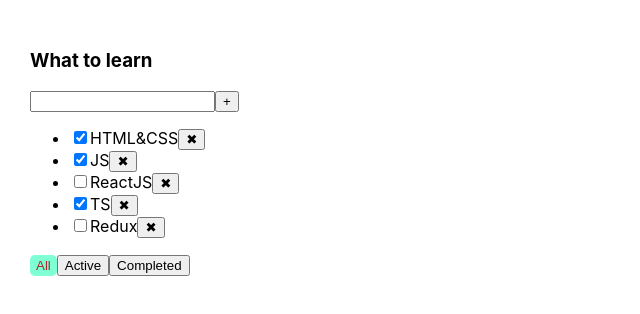
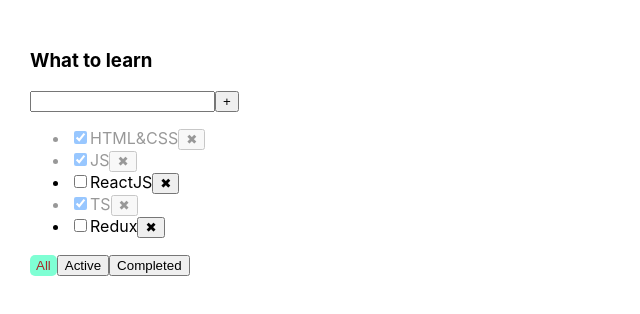
Before and after one commit to AleksanderZabrodski09/MY-TODO-LIST, a React (Create React App) app: page / in a window 1280 px wide. Shown: the top 314 px of the page, without its empty margins (0-640 px from the left). Built offline with nearby package versions, Linux system fonts and the light colour scheme.

Commit message:
create: add style for completed tasks(4)

```diff
--- a/src/App.css
+++ b/src/App.css
@@ -22,3 +22,12 @@
   border-radius: 5px;
   color: brown;
 }
+
+.buttonFilter:hover{
+  box-shadow:   0 0 0 2px #b18597, 0 0.5em 0 0 #ffe3e2;
+}
+
+
+.completed{
+opacity: 0.4;
+}
--- a/src/TodoList.tsx
+++ b/src/TodoList.tsx
@@ -8,7 +8,7 @@ type TodoListType = {
   changeFilter: (value: FilterValueType) => void
   addTask: (title: string) => void
   changeTaskStatus: (taskId: string, value: boolean) => void
-  filter:FilterValueType
+  filter: FilterValueType
 }
 
 type TaskType = {
@@ -78,22 +78,24 @@ export const TodoList = (props: TodoListType) => {
         {props.tasks.map((t) => {
 
           return (
-            <li key={t.id}>
+            <li key={t.id} className={t.isDone ? 'completed' : ''}>
               <input type="checkbox" checked={t.isDone}
                      onChange={(e) => OnChangeStatusHandler(t.id, e.currentTarget.checked)}
-
               />
-              <span>{t.title}</span>
-              <button onClick={() => removeTaskHandler(t.id)}>✖</button>
+              <span  >{t.title}</span>
+              <button onClick={() => removeTaskHandler(t.id)} className={'buttonFilter'}>✖</button>
             </li>
           )
         })
         }
       </ul>
       <div>
-        <button onClick={onAllClickHandler} className={props.filter==='all'? 'activeFilter':''}>All</button>
-        <button onClick={onActiveClickHandler} className={props.filter==='active'? 'activeFilter':''}>Active</button>
-        <button onClick={onCompletedClickHandler} className={props.filter==='completed'? 'activeFilter':''}>Completed</button>
+        <button onClick={onAllClickHandler} className={props.filter === 'all' ? 'activeFilter' : 'buttonFilter'}>All</button>
+        <button onClick={onActiveClickHandler} className={props.filter === 'active' ? 'activeFilter' : 'buttonFilter'}>Active
+        </button>
+        <button onClick={onCompletedClickHandler}
+                className={props.filter === 'completed' ? 'activeFilter' : 'buttonFilter'}>Completed
+        </button>
       </div>
     </div>
   )
```
